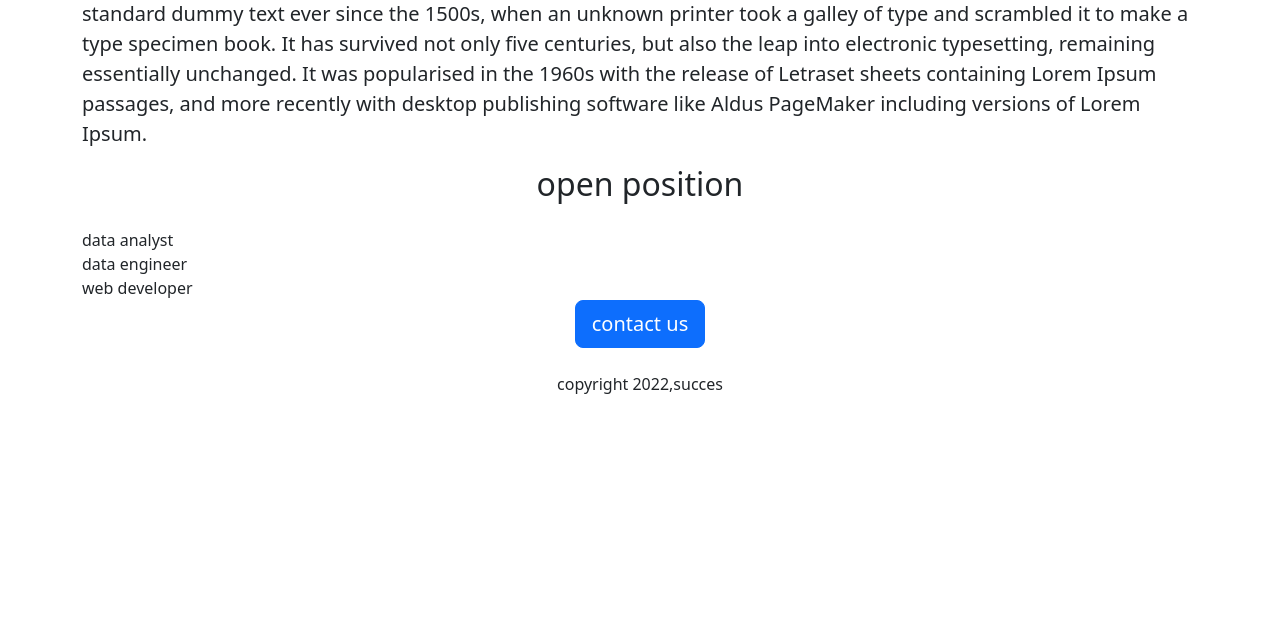
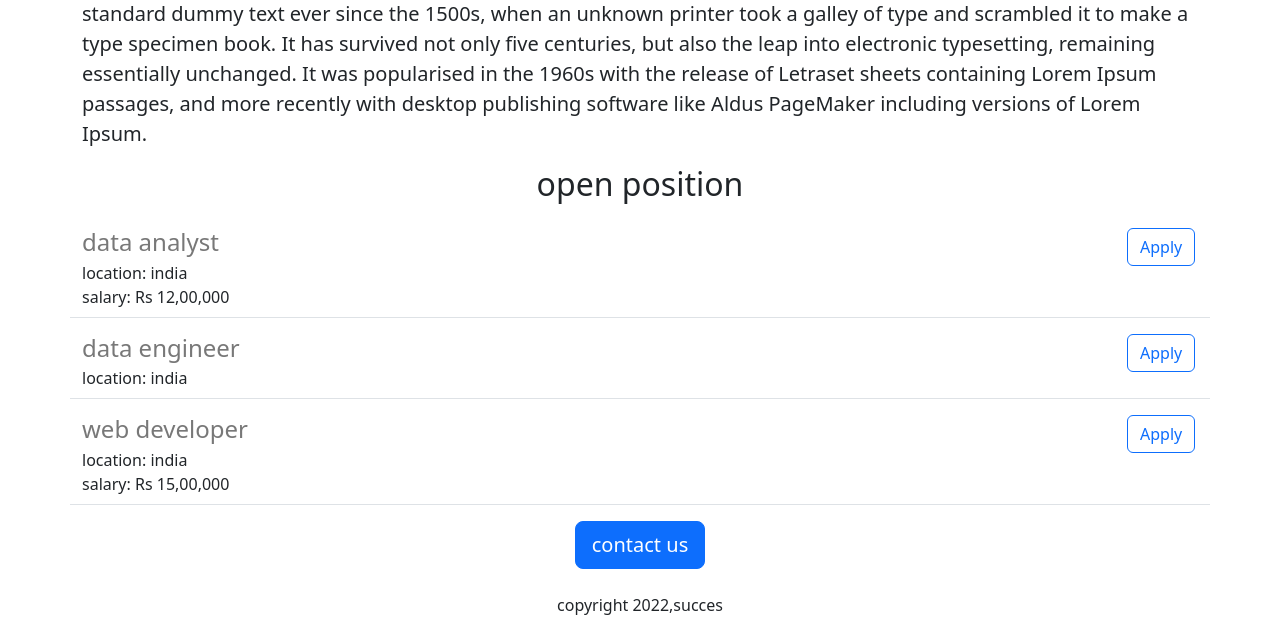
Before and after one commit to Mohammed-Altaf808/career-website, a Flask app: page / in a window 1280 px wide. Shown: the part 541-1174 px from the top of the page. Before the commit the page ends 935 px from the top, so only its background shows below. Run offline with Flask 3, Linux system fonts and the light colour scheme.

Commit message:
added jobitem.html

```diff
--- a/app.py
+++ b/app.py
@@ -13,7 +13,7 @@ JOBS = [
     'id':2,
     'title': 'data engineer',
     'location': 'india',
-    'salary': 'Rs 10,00,000',
+
   },
   {
     'id':3,
--- a/templates/home.html
+++ b/templates/home.html
@@ -20,11 +20,14 @@
    <h1 class="text-center mt-2 mb-4" >SUCCESS CAREER</h1>
     <img class="img-fluid" id="banner"  src="https://career-website.mohammedaltaf.repl.co/static/banner2.jpg" >
     <h2 class="text-center mt-2 mb-4" >About success</h2>
-    <p class="lead">Lorem Ipsum is simply dummy text of the printing and typesetting industry. Lorem Ipsum has been the industry's standard dummy text ever since the 1500s, when an unknown printer took a galley of type and scrambled it to make a type specimen book. It has survived not only five centuries, but also the leap into electronic typesetting, remaining essentially unchanged. It was popularised in the 1960s with the release of Letraset sheets containing Lorem Ipsum passages, and more recently with desktop publishing software like Aldus PageMaker including versions of Lorem Ipsum.</p>
-    <h2 class="text-center mt-2 mb-4" >open position</h2>
+    <p class="lead">Lorem Ipsum is simply dummy text of the printing and typesetting industry. Lorem Ipsum has been the industry's standard dummy text ever since the 1500s, when an unknown printer took a galley of type and scrambled it to make a type specimen book. It has survived not only five centuries, but also the leap into electronic typesetting, remaining essentially unchanged. It was popularised in the 1960s with the release of Letraset sheets containing Lorem Ipsum passages, and more recently with desktop publishing software like Aldus PageMaker including versions of Lorem Ipsum.
+    </p>
+    <h2 class="text-center mt-2 mb-4" >
+      open position
+    </h2>
     <div>
       {% for job in jobs %}
-      <div>{{job['title']}}</div>
+      {%include 'jobitem.html'%}
       {% endfor %}
     </div>
       <div class="text-center">
--- /dev/null
+++ b/templates/jobitem.html
@@ -0,0 +1,21 @@
+
+       <div class="border-bottom row" style="margin-bottom: 16px;padding-bottom:8px;">
+         <div class="col-11">
+          <h4 style="color:rgb(120,120,120); margin-bottom:4px;">
+            {{job['title']}}
+          </h4>
+    <div>
+      <d>location:</d>
+            {{job['location']}}
+    </div>
+         {%if 'salary' in job %}
+         <div>
+      <d>salary:</d>
+            {{job['salary']}}
+          </div>
+         {% endif%}
+       </div>
+         <div class="col-1">
+       <button type="buttton" class="btn btn-outline-primary">Apply</button>
+       </div>
+       </div>
```
